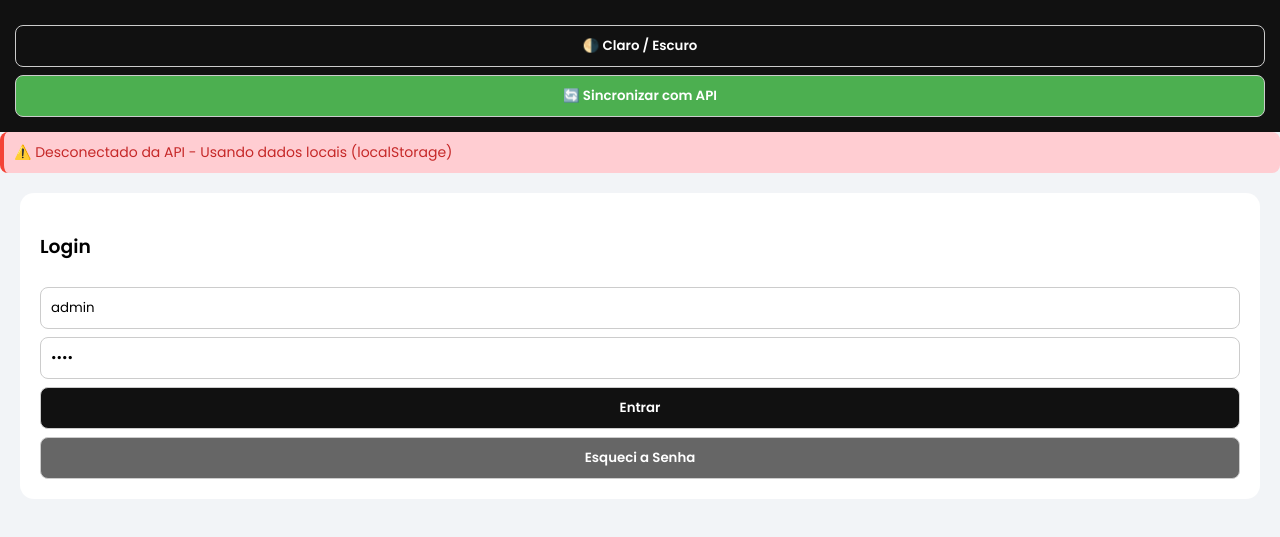
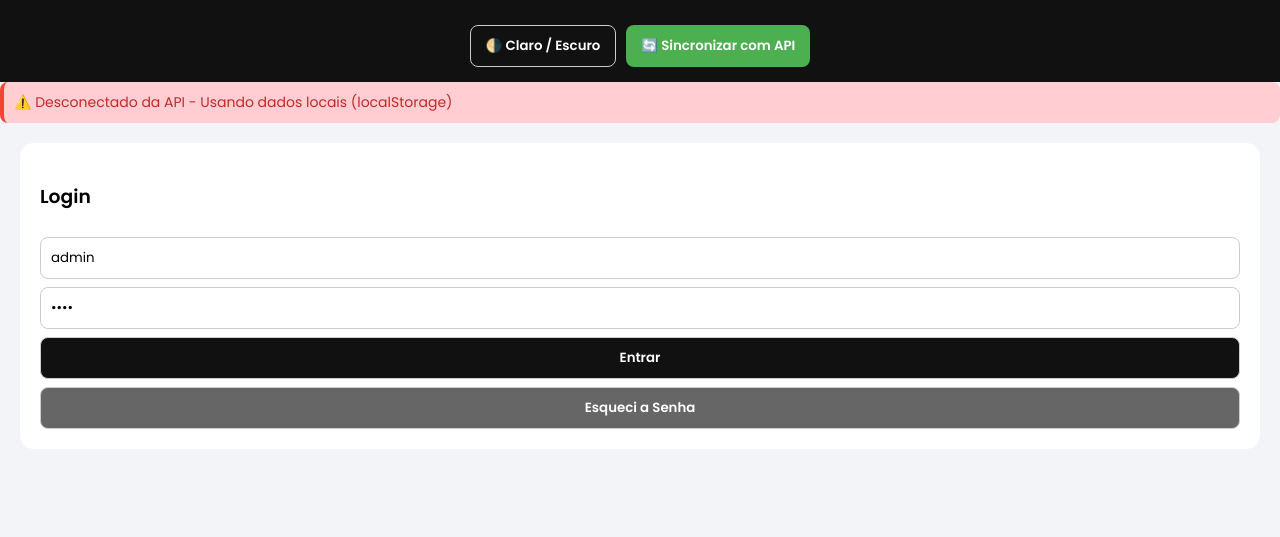
Before and after one commit to andrewsmthws0912/temtudo, a website: page index.html in a window 1280 px wide. Shown: the part 73-610 px from the top of the page. Drawn offline with nearby package versions, Linux system fonts and the light colour scheme; no server answers.

Commit message:
Update index.html

```diff
--- a/index.html
+++ b/index.html
@@ -434,8 +434,10 @@ body.dark .categoria-item {
 
 <header>
 <h2>🛒 Tem Tudo – Utilidades e Variedades</h2>
-<button onclick="toggleTheme()">🌗 Claro / Escuro</button>
-<button onclick="sincronizarComAPI()" style="background:#4CAF50;margin-top:8px;">🔄 Sincronizar com API</button>
+<div style="display:flex;gap:10px;justify-content:center;flex-wrap:wrap;">
+<button onclick="toggleTheme()" style="width:auto;padding:10px 15px;">🌗 Claro / Escuro</button>
+<button onclick="sincronizarComAPI()" style="width:auto;padding:10px 15px;background:#4CAF50;color:#fff;border:none;border-radius:8px;cursor:pointer;font-weight:600;">🔄 Sincronizar com API</button>
+</div>
 </header>
 
 <!-- STATUS DA API -->
```
